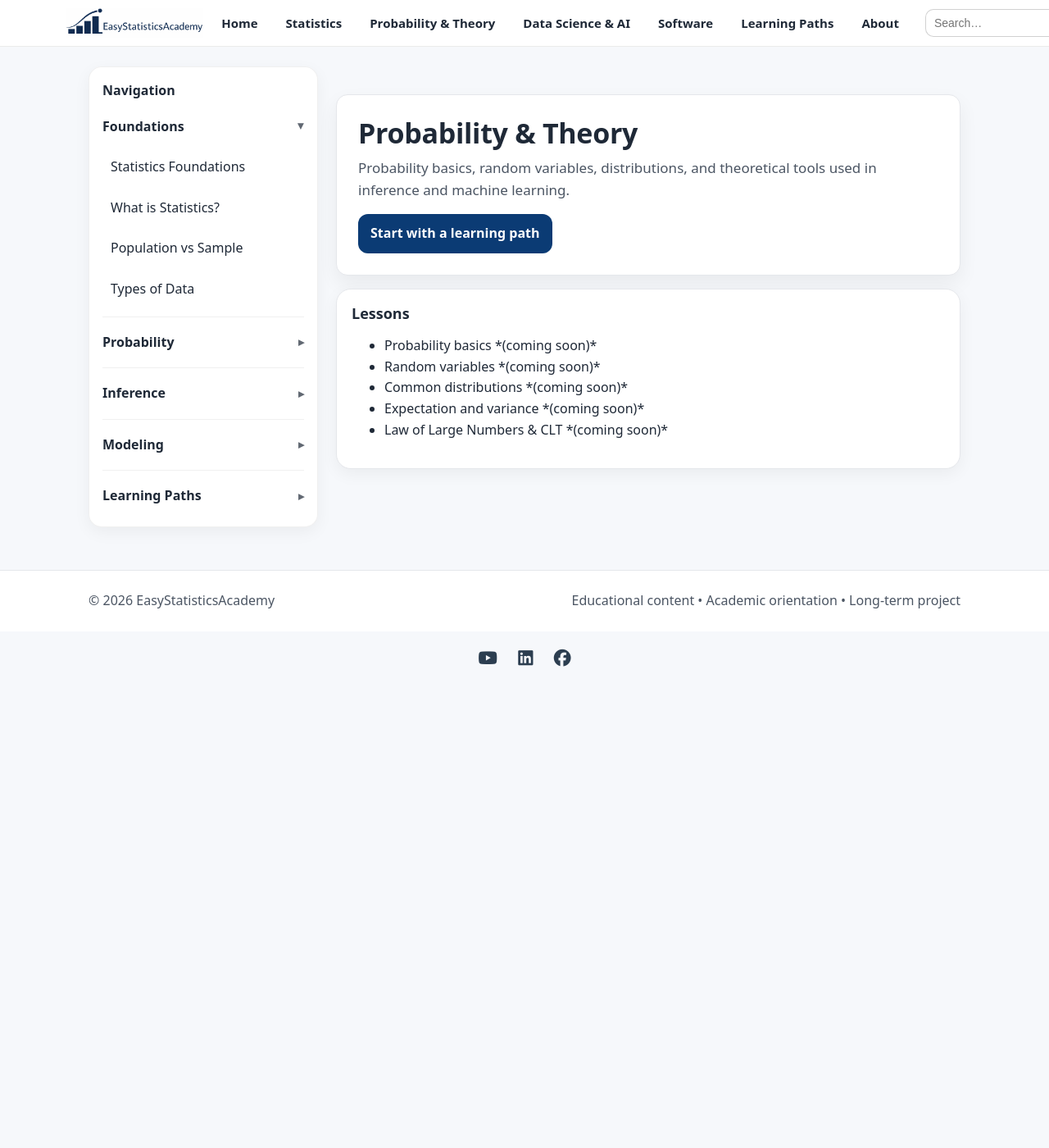
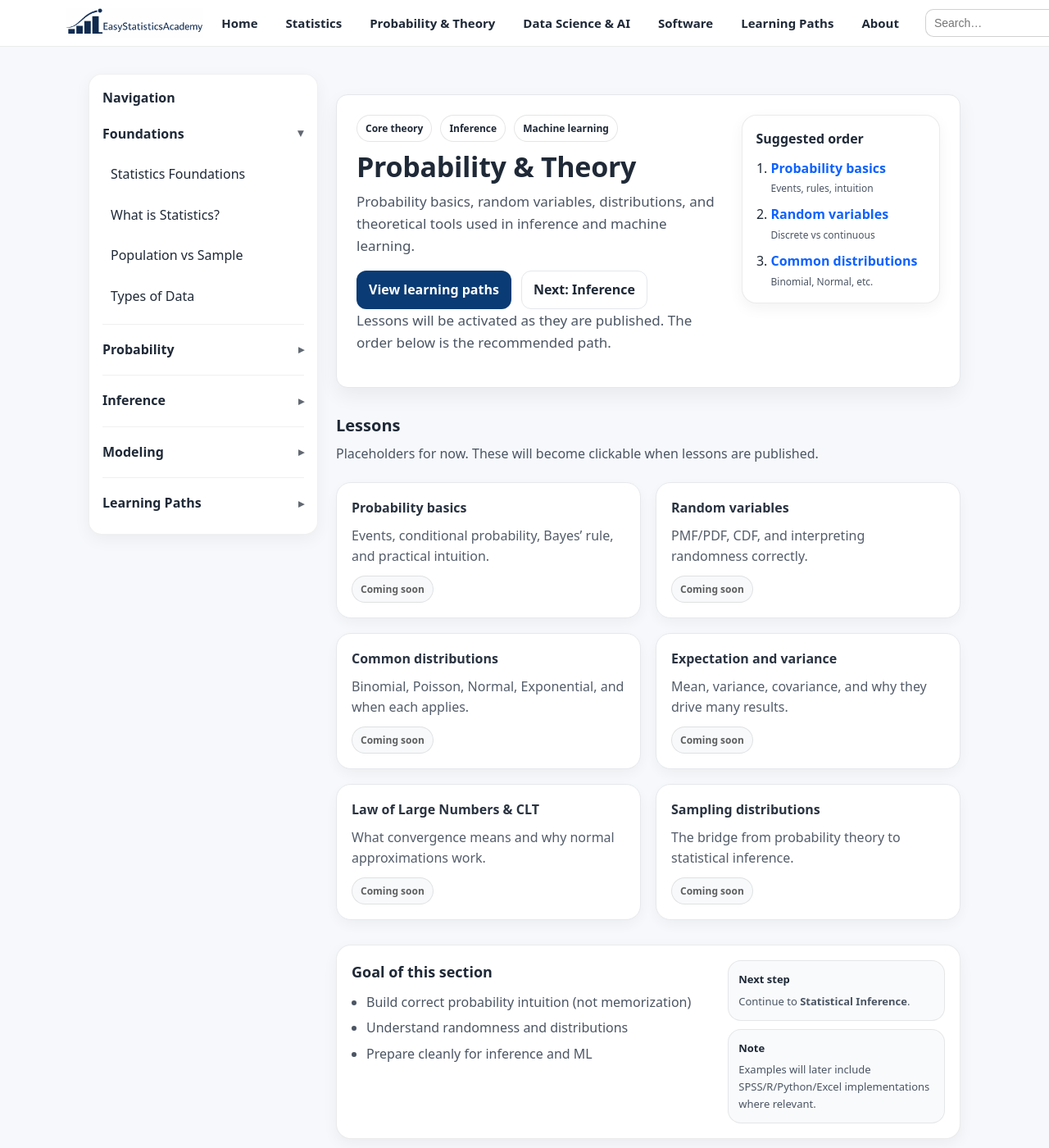
Before and after one commit to ammar-homaida-statistics/easystatisticsacademy, a Jekyll site: the page built from probability/index.md, in a window 1280 px wide and 1400 px high. Shown: the whole window at 82% size. Built offline with Jekyll 4.4.1, drawn with Linux system fonts in a browser that asks for light colours.

Commit message:
update probability

```diff
--- a/probability/index.md
+++ b/probability/index.md
@@ -6,24 +6,108 @@
 sidebar: true
 ---
 
-<section class="hero">
-  <div class="hero-card">
-    <h1>Probability &amp; Theory</h1>
-    <p>
-      Probability basics, random variables, distributions, and theoretical tools
-      used in inference and machine learning.
-    </p>
-    <a class="btn" href="/learning-paths/">Start with a learning path</a>
+<section class="hero hero-section">
+  <div class="hero-card hero-split">
+    <div class="hero-copy">
+      <div class="badge-row">
+        <span class="badge">Core theory</span>
+        <span class="badge">Inference</span>
+        <span class="badge">Machine learning</span>
+      </div>
+
+      <h1>Probability &amp; Theory</h1>
+      <p class="lead">
+        Probability basics, random variables, distributions, and theoretical tools used in inference
+        and machine learning.
+      </p>
+
+      <div class="hero-actions">
+        <a class="btn" href="/learning-paths/">View learning paths</a>
+        <a class="btn btn-outline" href="/inference/">Next: Inference</a>
+      </div>
+
+      <p class="muted-mini">
+        Lessons will be activated as they are published. The order below is the recommended path.
+      </p>
+    </div>
+
+    <div class="hero-panel">
+      <div class="panel-card">
+        <h2 class="panel-title">Suggested order</h2>
+        <ol class="quickstart">
+          <li><a href="#lessons">Probability basics</a><span class="meta">Events, rules, intuition</span></li>
+          <li><a href="#lessons">Random variables</a><span class="meta">Discrete vs continuous</span></li>
+          <li><a href="#lessons">Common distributions</a><span class="meta">Binomial, Normal, etc.</span></li>
+        </ol>
+      </div>
+    </div>
   </div>
 </section>
 
-<section class="card">
-  <h2>Lessons</h2>
-  <ul>
-    <li>Probability basics *(coming soon)*</li>
-    <li>Random variables *(coming soon)*</li>
-    <li>Common distributions *(coming soon)*</li>
-    <li>Expectation and variance *(coming soon)*</li>
-    <li>Law of Large Numbers &amp; CLT *(coming soon)*</li>
-  </ul>
+<section class="section" id="lessons">
+  <div class="section-head">
+    <h2>Lessons</h2>
+    <p>Placeholders for now. These will become clickable when lessons are published.</p>
+  </div>
+
+  <div class="grid grid-2">
+    <div class="card lesson-card is-soon">
+      <h3>Probability basics</h3>
+      <p>Events, conditional probability, Bayes’ rule, and practical intuition.</p>
+      <span class="pill">Coming soon</span>
+    </div>
+
+    <div class="card lesson-card is-soon">
+      <h3>Random variables</h3>
+      <p>PMF/PDF, CDF, and interpreting randomness correctly.</p>
+      <span class="pill">Coming soon</span>
+    </div>
+
+    <div class="card lesson-card is-soon">
+      <h3>Common distributions</h3>
+      <p>Binomial, Poisson, Normal, Exponential, and when each applies.</p>
+      <span class="pill">Coming soon</span>
+    </div>
+
+    <div class="card lesson-card is-soon">
+      <h3>Expectation and variance</h3>
+      <p>Mean, variance, covariance, and why they drive many results.</p>
+      <span class="pill">Coming soon</span>
+    </div>
+
+    <div class="card lesson-card is-soon">
+      <h3>Law of Large Numbers &amp; CLT</h3>
+      <p>What convergence means and why normal approximations work.</p>
+      <span class="pill">Coming soon</span>
+    </div>
+
+    <div class="card lesson-card is-soon">
+      <h3>Sampling distributions</h3>
+      <p>The bridge from probability theory to statistical inference.</p>
+      <span class="pill">Coming soon</span>
+    </div>
+  </div>
 </section>
+
+<section class="section section-slim">
+  <div class="callout">
+    <div class="callout-copy">
+      <h2>Goal of this section</h2>
+      <ul class="bullets">
+        <li>Build correct probability intuition (not memorization)</li>
+        <li>Understand randomness and distributions</li>
+        <li>Prepare cleanly for inference and ML</li>
+      </ul>
+    </div>
+    <div class="callout-side">
+      <div class="mini">
+        <div class="mini-title">Next step</div>
+        <div class="mini-body">Continue to <strong>Statistical Inference</strong>.</div>
+      </div>
+      <div class="mini">
+        <div class="mini-title">Note</div>
+        <div class="mini-body">Examples will later include SPSS/R/Python/Excel implementations where relevant.</div>
+      </div>
+    </div>
+  </div>
+</section>
```
